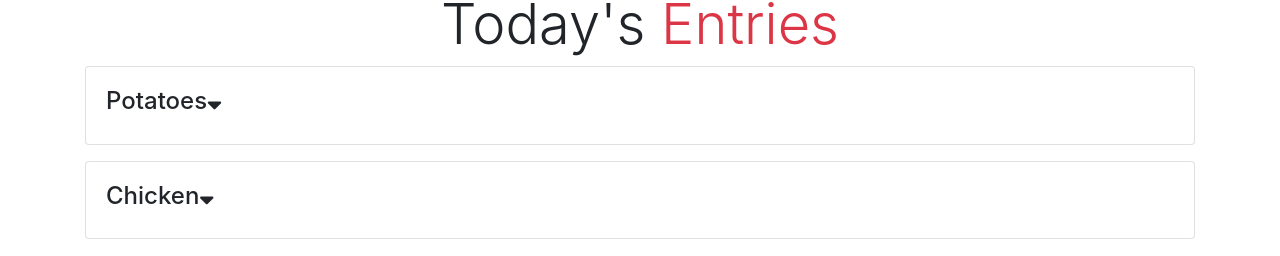
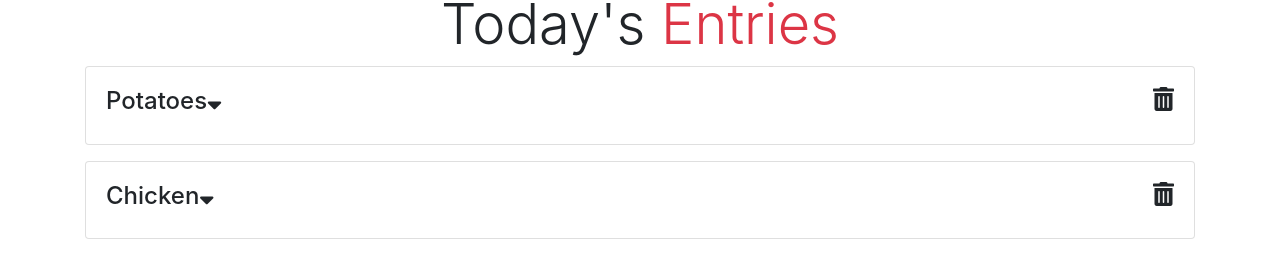
Before and after one commit to Yujingchen/react.nutrition-tracker, a React (Create React App) app: page / in a window 1280 px wide. Shown: the part 337-593 px from the top of the page. Built offline with nearby package versions, Linux system fonts and the light colour scheme.

Commit message:
Use context API to manager state and add onDeleteClick functionality to entry

```diff
--- a/public/index.html
+++ b/public/index.html
@@ -22,7 +22,7 @@
       work correctly both with client-side routing and a non-root public URL.
       Learn how to configure a non-root public URL by running `npm run build`.
     -->
-    <title>React App</title>
+    <title>Smiple Macro2</title>
     <link
       rel="stylesheet"
       href="https://use.fontawesome.com/releases/v5.6.3/css/all.css"
--- a/src/App.js
+++ b/src/App.js
@@ -4,10 +4,12 @@ import Header from "./components/layout/Header";
 
 import Entries from "./components/Entries";
 import Calories from "./components/Calories";
+import { Provider } from "./Context";
 
 class App extends Component {
   render() {
     return (
+      <Provider>
         <div className="APP">
           <Header />
 
@@ -16,6 +18,7 @@ class App extends Component {
             <Entries />
           </div>
         </div>
+      </Provider>
     );
   }
 }
--- /dev/null
+++ b/src/Context.js
@@ -0,0 +1,52 @@
+import React, { Component } from "react";
+const Context = React.createContext();
+
+const reducer = (state, action) => {
+  switch (action.type) {
+    case "DELETE_ENTRY":
+      return {
+        ...state,
+        entries: state.entries.filter(entry => entry.id !== action.payload)
+      };
+    default:
+      return state;
+  }
+};
+
+export class Provider extends Component {
+  state = {
+    entries: [
+      {
+        id: "1",
+        name: "Potatoes",
+        carb: "10",
+        fat: "5",
+        protein: "6",
+        servings: "1.0",
+        calories: "200"
+      },
+      {
+        id: "2",
+        name: "Chicken",
+        carb: "8",
+        fat: "0.7",
+        protein: "20",
+        servings: "1.0",
+        calories: "300"
+      }
+    ],
+    dispatch: action => {
+      this.setState(state => reducer(state, action));
+    }
+  };
+
+  render() {
+    return (
+      <Context.Provider value={this.state}>
+        {this.props.children}
+      </Context.Provider>
+    );
+  }
+}
+
+export const Consumer = Context.Consumer;
--- a/src/components/Entries.js
+++ b/src/components/Entries.js
@@ -1,32 +1,13 @@
 import React, { Component } from "react";
 import Entry from "./Entry";
+import { Consumer } from "../Context";
 
 class Entries extends Component {
-  state = {
-    entries: [
-      {
-        id: "1",
-        name: "Potatoes",
-        carb: "10",
-        fat: "5",
-        protein: "6",
-        servings: "1.0",
-        calories: "200"
-      },
-      {
-        id: "2",
-        name: "Chicken",
-        carb: "8",
-        fat: "0.7",
-        protein: "20",
-        servings: "1.0",
-        calories: "300"
-      }
-    ]
-  };
-
   render() {
-    const { entries } = this.state;
+    return (
+      <Consumer>
+        {value => {
+          const { entries } = value;
           return (
             <div>
               <h1 className="display-4 mb-2 text-center">
@@ -37,6 +18,9 @@ class Entries extends Component {
               })}
             </div>
           );
+        }}
+      </Consumer>
+    );
   }
 }
 
--- a/src/components/Entry.js
+++ b/src/components/Entry.js
@@ -1,5 +1,6 @@
 import React, { Component } from "react";
-
+import { Consumer } from "../Context";
+import PropTypes from "prop-types";
 class Entry extends Component {
   state = {
     showEntryInfo: false
@@ -9,6 +10,10 @@ class Entry extends Component {
     this.setState({
       showEntryInfo: !this.state.showEntryInfo
     });
+  };
+
+  onDeleteClick = (id, dispatch) => {
+    dispatch({ type: "DELETE_ENTRY", payload: id });
   };
 
   render() {
@@ -24,6 +29,10 @@ class Entry extends Component {
     const { showEntryInfo } = this.state;
 
     return (
+      <Consumer>
+        {value => {
+          const { dispatch } = value;
+          return (
             <div>
               <div className="card card-body mb-3" key={id}>
                 <h4>
@@ -32,7 +41,12 @@ class Entry extends Component {
                   <i
                     onClick={this.showEntry}
                     style={{ cursor: "pointer" }}
-              className="fas fa-sort-down"
+                    className="fas fa-sort-down "
+                  />
+                  <i
+                    onClick={this.onDeleteClick.bind(this, id, dispatch)}
+                    style={{ cursor: "pointer", float: "right" }}
+                    className="fas fa-trash-alt"
                   />
                 </h4>
 
@@ -50,7 +64,14 @@ class Entry extends Component {
               </div>
             </div>
           );
+        }}
+      </Consumer>
+    );
   }
 }
 
+Entry.protoType = {
+  entry: PropTypes.object.isRequired
+};
+
 export default Entry;
```
Lines whose indentation alone changed are shown as unchanged.
